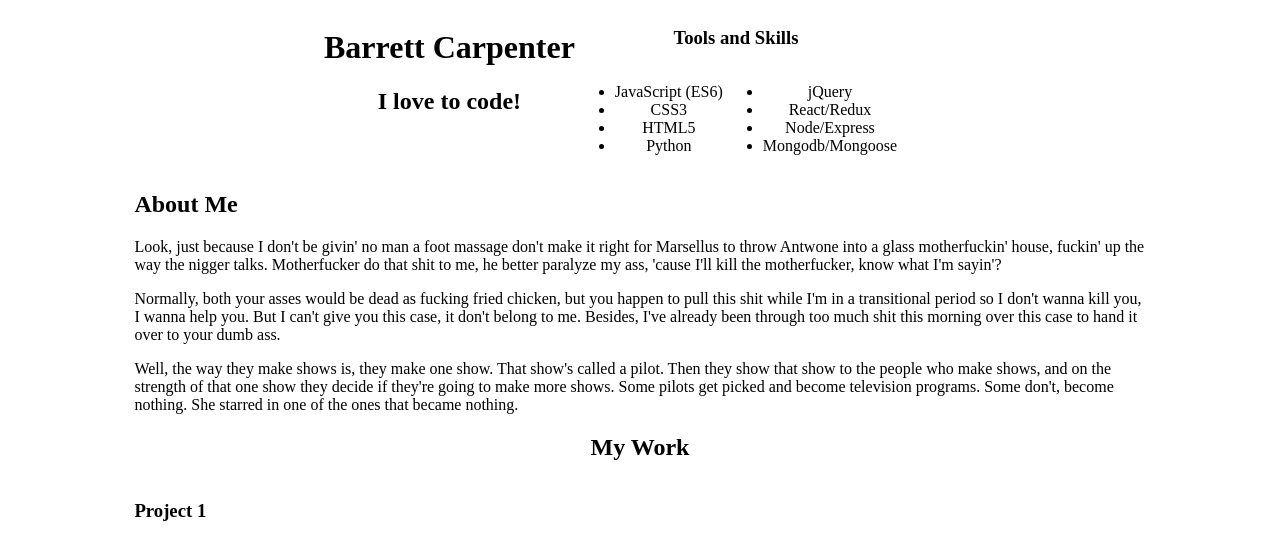
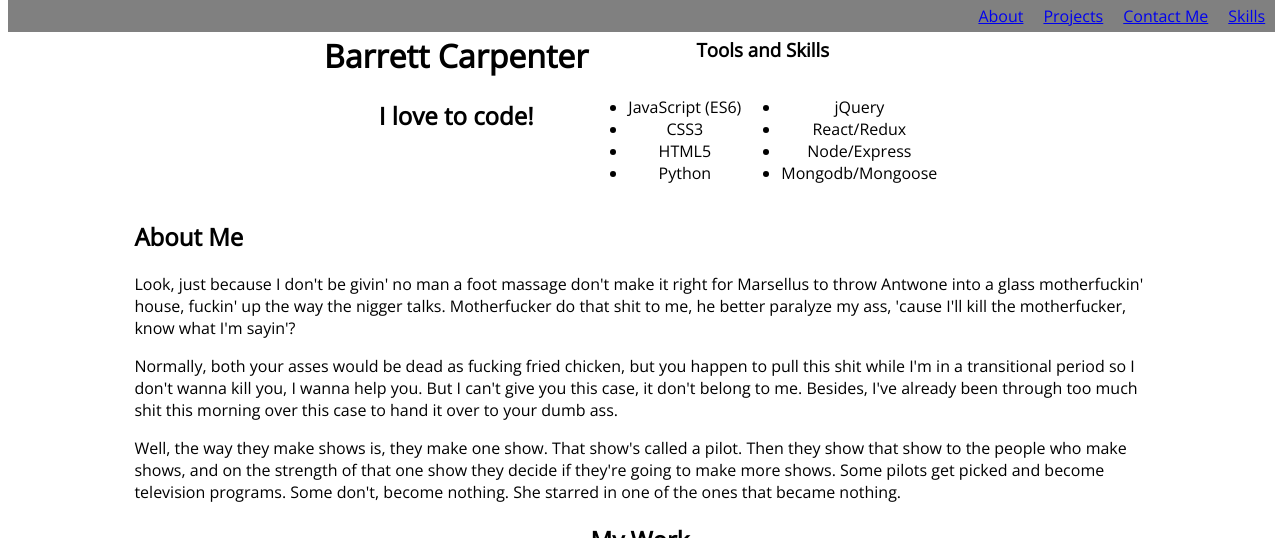
Before and after one commit to carpenter-js-zz/Portfolio, a PHP site: page / in a window 1280 px wide. Shown: the top 538 px of the page. Run offline with PHP 8.4, Linux system fonts and the light colour scheme; some libraries are stand-ins or nearby versions.

Commit message:
navbar with scroll functionality

```diff
--- a/index.css
+++ b/index.css
@@ -1,4 +1,5 @@
 body {
+  font-family: 'Open Sans', sans-serif;
   display: block;
 }
 
@@ -8,6 +9,37 @@ body {
   width: 50%;
   text-align: center;
 }
+
+.headers {
+  margin-top: 5px;
+}
+
+.skills {
+  margin-top: 10px;
+}
+
+/* navbar styles */
+.navBar {
+  position: fixed;
+  width: 99%;
+  top: 0;
+}
+
+.navList {
+  list-style-type: none;
+  margin: 0;
+  padding: 0;
+  display: flex;
+  flex-direction: row;
+  justify-content: flex-end;
+  background: grey;
+}
+
+.navList > li {
+  padding: 5px 10px 5px 10px;
+}
+
+/* end navbar styles */
 
 .skillsLists {
   display: flex;
@@ -32,6 +64,11 @@ main {
   flex-direction: column;
 }
 
+.projectImage {
+  width: 450px;
+  height: 450px;
+}
+
 .showProject1 {
   flex-direction: row-reverse;
   display: flex;
--- a/index.html
+++ b/index.html
@@ -5,11 +5,31 @@
   <meta http-equiv="X-UA-Compatible" content="IE=edge">
   <title>Barrett Carpenter Portfolio</title>
   <meta name="viewport" content="width=device-width, initial-scale=1">
+  <link href="https://fonts.googleapis.com/css?family=Open+Sans" rel="stylesheet">
   <link rel="stylesheet" type="text/css" media="screen" href="index.css" />
-  <script src="index.js"></script>
 </head>
 
 <body>
+
+  <nav class="navBar">
+    <ul class="navList">
+      <li>
+        <a class="navAbout" href="#about">About</a>
+      </li>
+
+      <li>
+        <a class="navProject" href="#projects">Projects</a>
+      </li>
+
+      <li>
+        <a class="navContact" href="#contact">Contact Me</a>
+      </li>
+
+      <li>
+        <a class="navSkills" href="#skills">Skills</a>
+      </li>
+    </ul>
+  </nav>
 
   <header class="header">
     <div class="headers">
@@ -73,17 +93,22 @@
       <h2>My Work</h2>
 
       <section class="project">
-        <h3>Project 1</h3>
+        <h3>Velo Maps</h3>
 
         <article class="showProject1">
-          <img src="https://i.imgur.com/12WQPk4b.png" title="Velo Maps Screen Shot" alt="project screenshot" />
+            <!-- <a href="https://imgur.com/NIei5JJ"><img src="https://i.imgur.com/NIei5JJ.png" title="source: imgur.com" /></a> -->
+          <img class="projectImage" src="https://i.imgur.com/NIei5JJ.png" title="Velo Maps Screen Shot" alt="project screenshot" />
           <p class="projDesc">
-            Normally, both your asses would be dead as fucking fried chicken,
-            but you happen to pull this shit while I'm in a transitional period
-            so I don't wanna kill you, I wanna help you. But I can't give
-            you this case, it don't belong to me. Besides, I've already been
-            through too much shit this morning over this case to hand it over
-            to your dumb ass.
+            <a target=“_blank” href="https://velo-maps.herokuapp.com/">Velo Maps</a> is a web app that makes it easy to plan a big ride by providing users
+            access to a Google Map with a bike map overlay that they can draw on, and then save
+            that drawing in a database for easy access. I built this app because I had looked
+            for a similer tool to use for planning my own bike commutes and could not find
+            anything like this. It seemed like the technology was all there waiting to be utilized,
+            but no one had put it all together in an easy to use tool. So instead of waiting for
+            someone else to build it for me, I made it myself. I wrote the code for Velo Maps
+            in Javascript, using React for the front end, Node/Express for the server, and
+            Mongo for the backend. It is deployed and hosted with heroku, check it out
+            <a target=“_blank” href="https://velo-maps.herokuapp.com/">here</a>.
           </p>
         </article>
       </section>
@@ -92,7 +117,7 @@
         <h3>Project 2</h3>
 
         <article class="showProject2">
-          <img src="https://via.placeholder.com/450" alt="project screenshot" />
+          <img class="projectImage" src="https://via.placeholder.com/450" alt="project screenshot" />
 
           <p class="projDesc">
             Normally, both your asses would be dead as fucking fried chicken,
@@ -109,7 +134,7 @@
         <h3>Project 3</h3>
 
         <article class="showProject3">
-          <img src="https://via.placeholder.com/450" alt="project screenshot" height="42" width="42"/>
+          <img class="projectImage" src="https://via.placeholder.com/450" alt="project screenshot" />
           <p class="projDesc">
             Normally, both your asses would be dead as fucking fried chicken,
             but you happen to pull this shit while I'm in a transitional period
@@ -128,17 +153,20 @@
 
     <ul>
       <li>
-        <a href="mailto:carpenterbarrett@gmail.com">Email</a>
+        <a target=“_blank” href="mailto:carpenterbarrett@gmail.com">Email</a>
       </li>
 
       <li>
-        <a href="linkto:https://www.linkedin.com/in/barrettcarpenter/">LinkedIn</a>
+        <a target=“_blank” href="https://www.linkedin.com/in/barrettcarpenter/">LinkedIn</a>
       </li>
 
       <li>
-        <a href="linkto:https://github.com/carpenter-js">Github</a>
+        <a target=“_blank” href="https://github.com/carpenter-js">Github</a>
       </li>
     </ul>
   </section>
+
+  <script type="text/javascript" src="https://code.jquery.com/jquery-3.2.1.min.js"></script>
+  <script type="text/javascript" src="index.js"></script>
 </body>
 </html>
--- a/index.js
+++ b/index.js
@@ -0,0 +1,32 @@
+'use strict';
+
+// scroll to section on nav link clicks
+function navClick() {
+  $('.navAbout').on('click', () => {
+    $('html,body').animate({
+      scrollTop: $('.aboutMe').offset().top},
+    'slow');
+  });
+
+  $('.navProject').on('click', () => {
+    $('html,body').animate({
+      scrollTop: $('.projects').offset().top},
+    'slow');
+  });
+
+  $('.navContact').on('click', () => {
+    $('html,body').animate({
+      scrollTop: $('.contactInfo').offset().top},
+    'slow');
+  });
+
+  $('.navSkills').on('click', () => {
+    $('html,body').animate({
+      scrollTop: $('.skills').offset().top},
+    'slow');
+  });
+}
+
+$(document).ready(function() {
+  navClick();
+});
```
